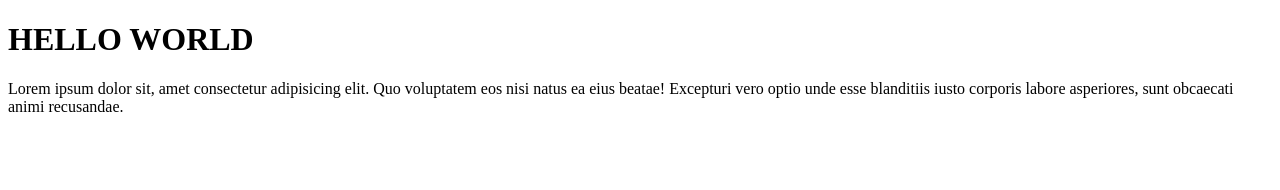
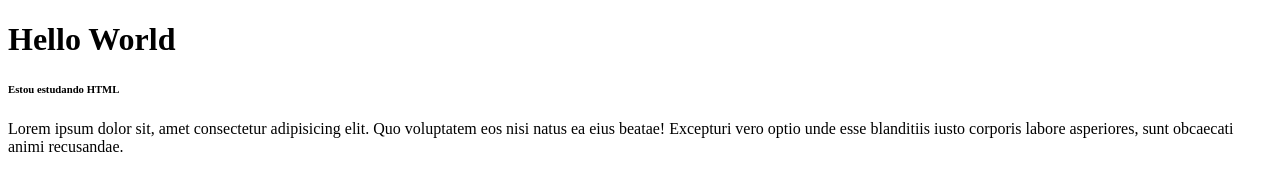
Before and after one commit to dirleizin/studion, a website: page src/index.html in a window 1280 px wide. Drawn offline with Linux system fonts and the light colour scheme.

Commit message:
feat(index): created the index.htmal boilerplace

```diff
--- a/package.json
+++ b/package.json
@@ -155,6 +155,7 @@
     "live-server": "^1.1.0"
   },
   "scripts": {
+    "start": "npx live-server src",
     "test": "echo \"Error: no test specified\" && exit 1"
   },
   "repository": {
--- a/src/index.html
+++ b/src/index.html
@@ -5,7 +5,8 @@
     </head>
 
     <body>
-        <h1>HELLO WORLD</h1>
+        <h1>Hello World</h1>
+        <h6>Estou estudando HTML</h6>
         <p>Lorem ipsum dolor sit, amet consectetur adipisicing elit. Quo voluptatem eos nisi natus ea eius beatae! Excepturi vero optio unde esse blanditiis iusto corporis labore asperiores, sunt obcaecati animi recusandae.</p>
     </body>
 
```
